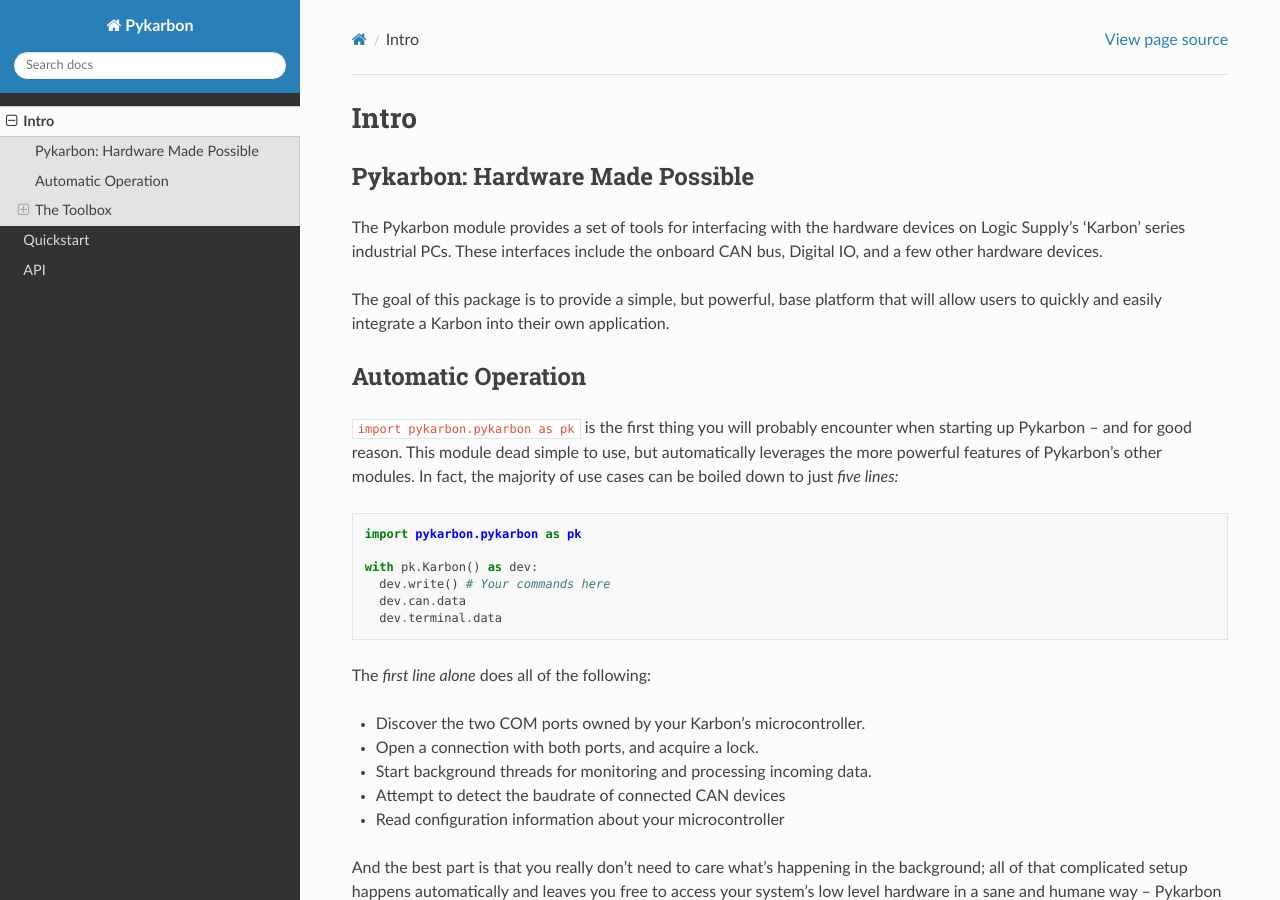
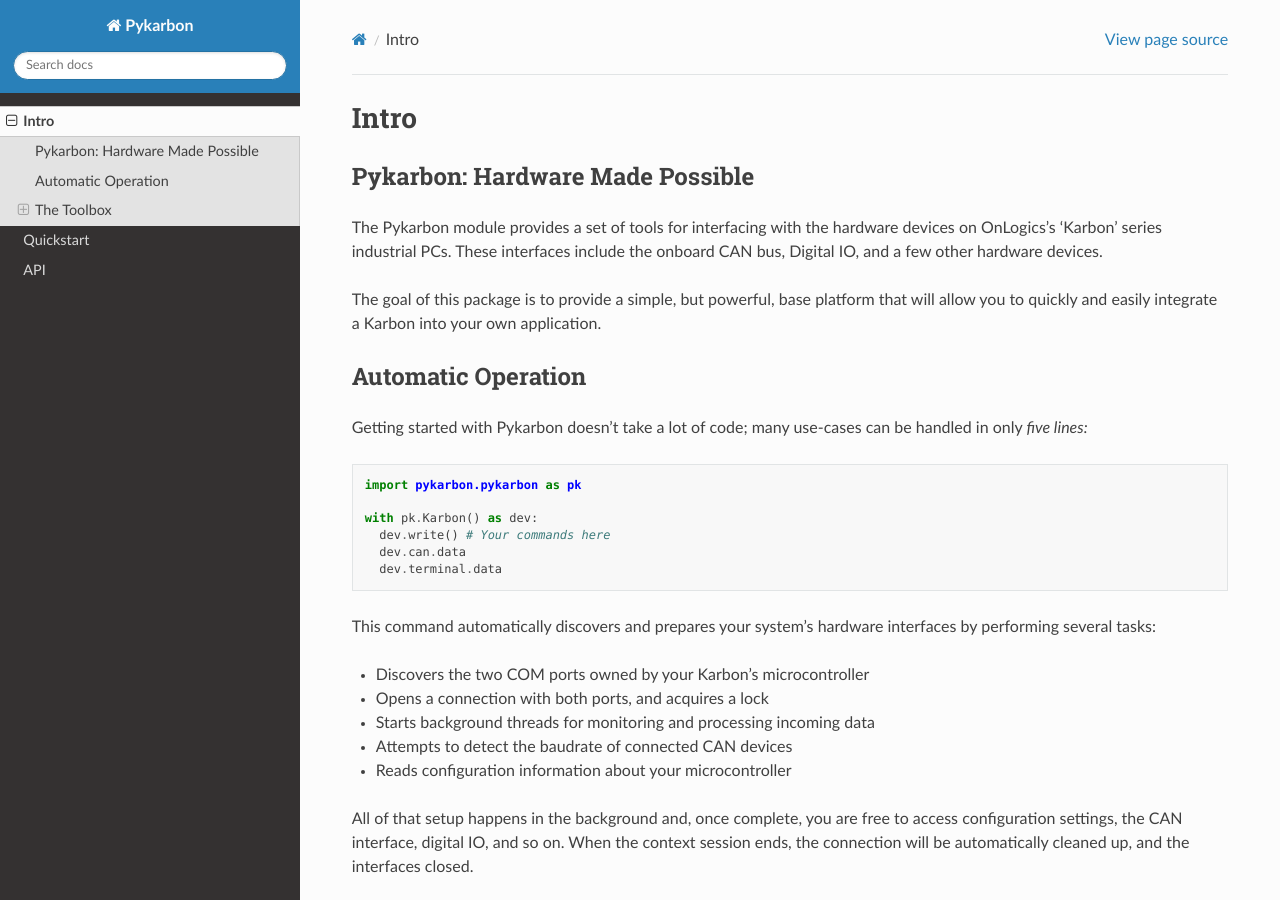
Before and after one commit to onlogic/Pykarbon, a Sphinx documentation site: the page built from doc/source/contents/intro.rst, in a window 1280 px wide and 900 px high. Built offline with Sphinx 7.4.7 and the Read the Docs theme 2.0.0, drawn with Linux system fonts in a browser that asks for light colours; some of the changed text lies outside the part shown.

Commit message:
Update pykarbon documentation

```diff
--- a/doc/source/contents/intro.rst
+++ b/doc/source/contents/intro.rst
@@ -7,20 +7,17 @@
 --------------------------------
 
 The Pykarbon module provides a set of tools for interfacing with the hardware devices on
-Logic Supply's 'Karbon' series industrial PCs. These interfaces include the onboard CAN bus,
+OnLogics's 'Karbon' series industrial PCs. These interfaces include the onboard CAN bus,
 Digital IO, and a few other hardware devices.
 
 The goal of this package is to provide a simple, but powerful, base platform that will allow
-users to quickly and easily integrate a Karbon into their own application.
+you to quickly and easily integrate a Karbon into your own application.
 
 ---------------------
 Automatic Operation
 ---------------------
 
-``import pykarbon.pykarbon as pk`` is the first thing you will probably encounter when starting up Pykarbon --
-and for good reason. This module dead simple to use, but automatically leverages the more powerful
-features of Pykarbon's other modules. In fact, the majority of use cases can be boiled down to just
-*five lines:*
+Getting started with Pykarbon doesn't take a lot of code; many use-cases can be handled in only *five lines:*
 
 .. code-block:: python
 
@@ -31,30 +28,28 @@
     dev.can.data
     dev.terminal.data
 
-The *first line alone* does all of the following:
+This command automatically discovers and prepares your system's hardware interfaces by performing several tasks:
 
-- Discover the two COM ports owned by your Karbon's microcontroller.
-- Open a connection with both ports, and acquire a lock.
-- Start background threads for monitoring and processing incoming data.
-- Attempt to detect the baudrate of connected CAN devices
-- Read configuration information about your microcontroller
+- Discovers the two COM ports owned by your Karbon's microcontroller
+- Opens a connection with both ports, and acquires a lock
+- Starts background threads for monitoring and processing incoming data
+- Attempts to detect the baudrate of connected CAN devices
+- Reads configuration information about your microcontroller
 
-And the best part is that you really don't need to care what's happening in the background;
-all of that complicated setup happens automatically and leaves you free to access your system's
-low level hardware in a sane and humane way -- Pykarbon strives to be obvious in this regard.
+All of that setup happens in the background and, once complete, you are free to access configuration settings, the CAN interface, digital IO, and so on.
+When the context session ends, the connection will be automatically cleaned up, and the interfaces closed.
 
 -----------
 The Toolbox
 -----------
 
-Pykarbon offers several modules that give you different levels of access and ease when using your
-hardware. These include:
+Pykarbon offers several modules that grant different levels of access to the hardware. These include:
 
 :ref:`pykarbon.pykarbon`
 ^^^^^^^^^^^^^^^^^^^^^^^^
 
-This is the highest level module. It's single 'Karbon' class creates a control object that you can
-use to write to both the K300's serial terminal and CAN port. It also starts background monitoring
+This is the highest level module. Its single 'Karbon' class creates a control object that you can
+use to write to both the Karbon system's serial terminal and CAN port. It also starts background monitoring
 on both of those ports, and allows you to access any data streamed to either port from their
 respective data queues. In most cases, the best way to use this module is as a command line
 controller for your hardware.
@@ -62,9 +57,8 @@
 :ref:`pykarbon.core`
 ^^^^^^^^^^^^^^^^^^^^
 
-For when you just need the simple things in life, this module is there to let you perform basic
-commands in a blocking, hassle-free, way. You can use it to sniff packets on your CAN bus, read
-back user configuration information, and toggle digital IO to your heart's content.
+This core module provides access to basic commands in a blocking, low-overhead, way.
+It is able sniff packets on the CAN bus, read back user configuration information, and toggle digital IO.
 
 :ref:`pykarbon.terminal` & :ref:`pykarbon.can`
 ^^^^^^^^^^^^^^^^^^^^^^^^^^^^^^^^^^^^^^^^^^^^^^
@@ -75,9 +69,8 @@
 
 These modules also provide a "reaction" class that may be subclassed in order to generate your own,
 custom, responses to bus events. Reactions have the built-in ability to respond over the port they are
-using, but the real power is that they will automatically execute your self-defined callback
-function. This means that you can register *any python function* to be called when a certain message
-is detected on the bus.
+using, and they will automatically execute your self-defined callback function.
+This means that you can register *any python function* to be called when a certain message is detected on the bus.
 
 :ref:`pykarbon.hardware`
 ^^^^^^^^^^^^^^^^^^^^^^^^
--- a/doc/source/contents/quickstart.rst
+++ b/doc/source/contents/quickstart.rst
@@ -11,7 +11,7 @@
 - *A Karbon_ series computer.*
 - `Python 3`_ downloaded and installed on the system.
 
-    + Make sure you add Python to your path if installing on Windows
+    + Be sure to add Python to your path if installing on Windows
 - An internet connection on the target Karbon.
 
 
@@ -56,5 +56,5 @@
 :ref:`pykarbon.terminal` modules. You can read more about them, and see some examples in the API.
 
 
-.. _Karbon: https://www.logicsupply.com/catalogsearch/result/?q=Karbon
+.. _Karbon: https://www.onlogic.com/catalogsearch/result/?q=Karbon
 .. _Python 3: https://www.python.org/downloads/
```
Also changed, not shown: doc/source/index.rst (+7 -8 lines).
